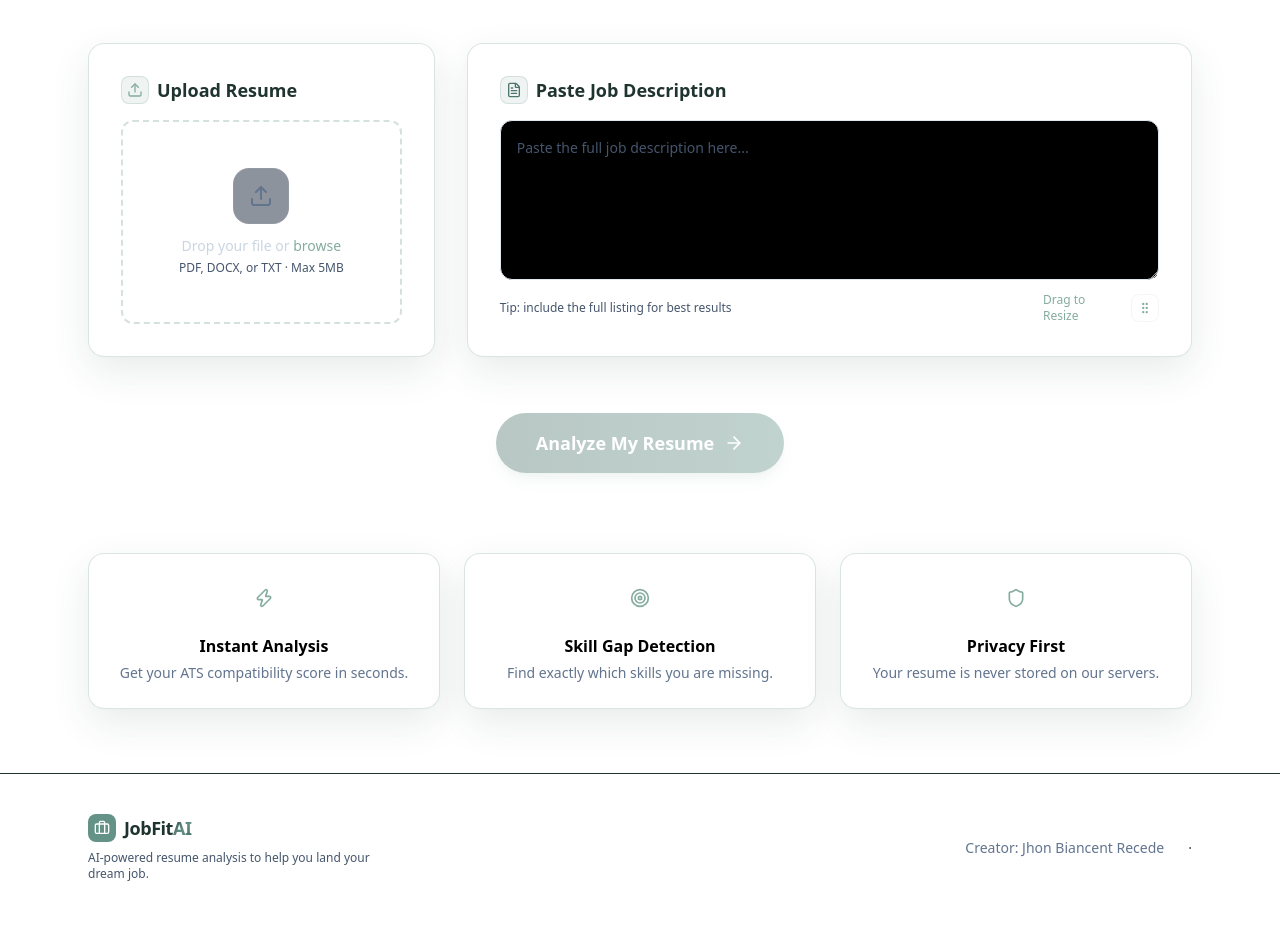
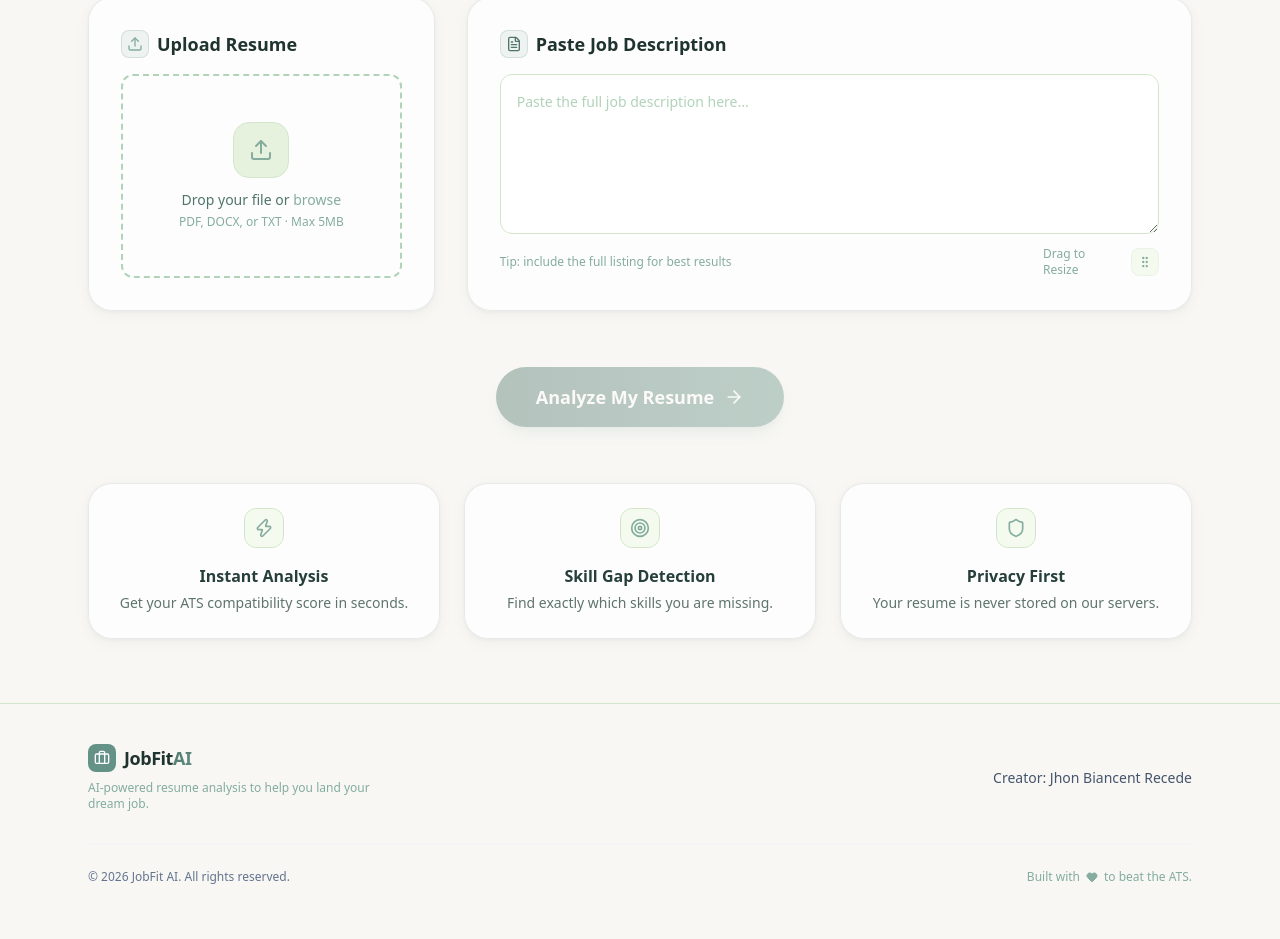
Before and after one commit to jhonbiancent/jobfit-ai, a Next.js app: page / in a window 1280 px wide. Shown: the part 372-1311 px from the top of the page. Built offline with nearby package versions, Linux system fonts and the light colour scheme.

Commit message:
style: upgraded further the frontend UI

```diff
--- a/app/globals.css
+++ b/app/globals.css
@@ -15,38 +15,34 @@
 }
 
 :root {
-  --background: #ffffff;
+  --background: #f8f7f4;
   --foreground: #1f332f;
   --muted: #5f746d;
-  --card: rgba(255, 255, 255, 0.58);
-  --card-border: rgba(101, 146, 135, 0.24);
-  --card-hover: rgba(255, 255, 255, 0.78);
+  --card: rgba(255, 255, 255, 0.78);
+  --card-border: rgba(38, 63, 58, 0.1);
+  --card-hover: rgba(255, 255, 255, 0.92);
   --soft-surface: rgba(177, 211, 185, 0.34);
 }
 
 /* --- Base --- */
 body {
-  background-color: #ffffff;
+  background-color: var(--background);
   color: var(--foreground);
   font-family: var(--font-sans), system-ui, sans-serif;
   min-height: 100vh;
-}
-
-/* Soft paper-like surface for the light brand palette. */
-body::before {
-  content: none;
+  -webkit-font-smoothing: antialiased;
 }
 
 /* --- Glass Card --- */
 .glass-card {
   background: var(--card);
-  backdrop-filter: blur(16px);
-  -webkit-backdrop-filter: blur(16px);
+  backdrop-filter: blur(12px);
+  -webkit-backdrop-filter: blur(12px);
   border: 1px solid var(--card-border);
-  border-radius: 1rem;
+  border-radius: 1.5rem;
   box-shadow:
-    0 0 0 1px rgba(255, 255, 255, 0.36) inset,
-    0 14px 38px rgba(38, 63, 58, 0.1);
+    0 1px 4px rgba(38, 63, 58, 0.06),
+    0 4px 16px rgba(38, 63, 58, 0.04);
   transition:
     border-color 0.3s ease,
     box-shadow 0.3s ease,
@@ -54,22 +50,22 @@ body::before {
 }
 
 .glass-card:hover {
-  border-color: rgba(101, 146, 135, 0.38);
+  border-color: rgba(38, 63, 58, 0.16);
   background: var(--card-hover);
   box-shadow:
-    0 0 0 1px rgba(255, 255, 255, 0.54) inset,
-    0 18px 46px rgba(38, 63, 58, 0.14);
+    0 2px 8px rgba(38, 63, 58, 0.08),
+    0 8px 24px rgba(38, 63, 58, 0.06);
 }
 
 /* --- Typography --- */
 .gradient-text {
-  background: linear-gradient(135deg, #263f3a 0%, #659287 55%, #3f635b 100%);
+  background: linear-gradient(135deg, #4f746b 0%, #659287 100%);
   -webkit-background-clip: text;
   -webkit-text-fill-color: transparent;
   background-clip: text;
 }
 .gradient-text-brand {
-  background: linear-gradient(135deg, #88bda4 0%, #b1d3b9 55%, #e6f2dd 100%);
+  background: linear-gradient(135deg, #4f746b 0%, #84ac9f 100%);
   -webkit-background-clip: text;
   -webkit-text-fill-color: transparent;
   background-clip: text;
@@ -119,33 +115,24 @@ body::before {
 .btn-glow {
   position: relative;
   overflow: hidden;
+  transition: all 0.3s ease;
 }
 
-.btn-glow::before {
-  content: "";
+.btn-glow::after {
+  content: '';
   position: absolute;
-  inset: -2px;
-  border-radius: inherit;
-  background: linear-gradient(135deg, #659287, #b1d3b9, #4f746b, #659287);
-  background-size: 300% 300%;
-  animation: gradient-shift 4s ease infinite;
-  z-index: -1;
+  top: -50%;
+  left: -50%;
+  width: 200%;
+  height: 200%;
+  background: radial-gradient(circle, rgba(101, 146, 135, 0.2) 0%, transparent 70%);
   opacity: 0;
   transition: opacity 0.3s ease;
+  pointer-events: none;
 }
 
-.btn-glow:hover::before {
+.btn-glow:hover::after {
   opacity: 1;
-}
-
-@keyframes gradient-shift {
-  0%,
-  100% {
-    background-position: 0% 50%;
-  }
-  50% {
-    background-position: 100% 50%;
-  }
 }
 
 /* --- Fade In Animation --- */
@@ -161,7 +148,7 @@ body::before {
 }
 
 .animate-fade-in-up {
-  animation: fade-in-up 0.6s ease-out forwards;
+  animation: fade-in-up 0.6s cubic-bezier(0.16, 1, 0.3, 1) forwards;
   opacity: 0;
 }
 
@@ -174,31 +161,11 @@ body::before {
 .delay-300 {
   animation-delay: 0.3s;
 }
-.delay-400 {
-  animation-delay: 0.4s;
-}
-.delay-500 {
-  animation-delay: 0.5s;
-}
 
-/* --- Subtle Pulse for Upload Drop Zone --- */
-@keyframes pulse-border {
-  0%,
-  100% {
-    border-color: rgba(101, 146, 135, 0.24);
-  }
-  50% {
-    border-color: rgba(101, 146, 135, 0.48);
-  }
-}
-
-.upload-zone-idle {
-  animation: pulse-border 3s ease-in-out infinite;
-}
-
+/* --- Upload Drop Zone --- */
 .upload-zone-idle:hover {
-  animation: none;
-  border-color: rgba(101, 146, 135, 0.72) !important;
+  border-color: rgba(79, 116, 107, 0.5);
+  background: rgba(101, 146, 135, 0.05);
 }
 
 /* --- Chip animations --- */
@@ -219,14 +186,14 @@ body::before {
 }
 
 ::-webkit-scrollbar-track {
-  background: rgba(101, 146, 135, 1);
+  background: transparent;
 }
 
 ::-webkit-scrollbar-thumb {
-  background: rgba(250, 250, 250, 0.8);
+  background: rgba(38, 63, 58, 0.15);
   border-radius: 3px;
 }
 
 ::-webkit-scrollbar-thumb:hover {
-  background: rgba(101, 146, 135, 0.54);
+  background: rgba(38, 63, 58, 0.3);
 }
--- a/app/page.tsx
+++ b/app/page.tsx
@@ -141,13 +141,13 @@ export default function Home() {
   return (
     <main className="min-h-full max-w-6xl mx-auto px-6 py-8 md:py-0 md:pb-16 flex flex-col items-center">
       {/* Hero */}
-      <div className="text-center mb-14 mt-4 md:mt-8 animate-fade-in-up">
+      <div className="text-center mb-10 mt-4 md:mt-8 animate-fade-in-up">
 
-        <h1 className="text-4xl sm:text-5xl md:text-6xl lg:text-7xl font-extrabold mb-6 tracking-tight leading-tight">
+        <h1 className="text-4xl sm:text-5xl md:text-6xl font-extrabold mb-6 tracking-tight leading-tight">
           Is your resume<br className="hidden sm:block" />
           <span className="gradient-text"> JobFit?</span>
         </h1>
-        <p className="text-base md:text-lg text-slate-400 max-w-2xl mx-auto leading-relaxed">
+        <p className="text-base md:text-lg text-[var(--muted)] max-w-2xl mx-auto leading-relaxed">
           Upload your resume, paste the job description, and let our AI score your fit,
           flag missing skills, and suggest targeted improvements.
         </p>
@@ -172,7 +172,7 @@ export default function Home() {
                 ? 'border-brand-500 bg-brand-500/5'
                 : file
                   ? 'border-green-500/30 bg-green-500/5'
-                  : 'upload-zone-idle border-card-border'
+                  : 'border-brand-300'
             }`}
           >
             <input
@@ -184,22 +184,22 @@ export default function Home() {
             {file ? (
               <div className="flex flex-col items-center gap-3">
                 <div className="w-14 h-14 rounded-2xl bg-green-500/10 border border-green-500/20 flex items-center justify-center">
-                  <CheckCircle className="w-7 h-7 text-green-400" />
+                  <CheckCircle className="w-7 h-7 text-green-600" />
                 </div>
                 <div className="text-center">
-                  <p className="font-medium text-slate-200 break-all px-2 text-sm">{file.name}</p>
-                  <p className="text-xs text-slate-500 mt-1">{(file.size / 1024 / 1024).toFixed(2)} MB · Ready</p>
+                  <p className="font-medium text-brand-900 break-all px-2 text-sm">{file.name}</p>
+                  <p className="text-xs text-brand-400 mt-1">{(file.size / 1024 / 1024).toFixed(2)} MB · Ready</p>
                 </div>
               </div>
             ) : (
               <>
-                <div className="w-14 h-14 rounded-2xl bg-slate-800/50 border border-white/5 flex items-center justify-center mb-3">
-                  <Upload className="w-6 h-6 text-slate-500" />
+                <div className="w-14 h-14 rounded-2xl bg-brand-100 border border-brand-200 flex items-center justify-center mb-3">
+                  <Upload className="w-6 h-6 text-brand-400" />
                 </div>
-                <p className="font-medium text-slate-300 mb-1 text-sm">
+                <p className="font-medium text-brand-600 mb-1 text-sm">
                   Drop your file or <span className="text-brand-400">browse</span>
                 </p>
-                <p className="text-xs text-slate-600">PDF, DOCX, or TXT · Max 5MB</p>
+                <p className="text-xs text-brand-400">PDF, DOCX, or TXT · Max 5MB</p>
               </>
             )}
           </div>
@@ -219,10 +219,10 @@ export default function Home() {
             onChange={(e) => setJdText(e.target.value)}
             placeholder="Paste the full job description here..."
             style={jdTextareaHeight ? { height: jdTextareaHeight } : undefined}
-            className="block w-full min-h-70 lg:min-h-40 bg-black border border-card-border rounded-xl p-4 text-sm text-slate-200 placeholder:text-slate-600 focus:outline-none focus:ring-2 focus:ring-accent/30 focus:border-accent/30 resize-y overflow-auto transition-colors leading-relaxed"
+            className="block w-full min-h-70 lg:min-h-40 bg-white border border-brand-200 rounded-xl p-4 text-sm text-brand-900 placeholder:text-brand-300 focus:outline-none focus:ring-2 focus:ring-accent/30 focus:border-accent/30 resize-y overflow-auto transition-colors leading-relaxed"
           ></textarea>
           <div className="flex items-center justify-between mt-3 gap-3">
-            <p className="text-xs text-slate-600">
+            <p className="text-xs text-brand-400">
               {jdText.length > 0 ? `${jdText.split(/\s+/).filter(Boolean).length} words` : 'Tip: include the full listing for best results'}
             </p>
             <div className="flex justify-center gap-2 items-center">
@@ -232,7 +232,7 @@ export default function Home() {
                   onPointerDown={handleDescriptionResizeStart}
                   aria-label="Resize job description field"
                   title="Drag to resize"
-                  className="inline-flex h-7 w-7 shrink-0 cursor-ns-resize items-center justify-center rounded-lg border border-brand-400/10 bg-white/3 text-brand-400 transition hover:border-accent/30 hover:text-slate-300 focus:outline-none focus:ring-2 focus:ring-accent/30"
+                  className="inline-flex h-7 w-7 shrink-0 cursor-ns-resize items-center justify-center rounded-lg border border-brand-400/10 bg-brand-50 text-brand-400 transition hover:border-accent/30 hover:text-brand-600 focus:outline-none focus:ring-2 focus:ring-accent/30"
                 >
                   <GripVertical className="w-3.5 h-3.5" />
                 </button>
@@ -244,7 +244,7 @@ export default function Home() {
 
       {/* Error */}
       {error && (
-        <div className="mt-8 p-4 bg-red-500/10 border border-red-500/20 text-red-400 rounded-xl w-full max-w-2xl text-center text-sm animate-fade-in-up">
+        <div className="mt-8 p-4 bg-red-500/10 border border-red-500/20 text-red-600 rounded-xl w-full max-w-2xl text-center text-sm animate-fade-in-up">
           {error}
         </div>
       )}
@@ -264,7 +264,7 @@ export default function Home() {
         <button
           onClick={handleAnalyze}
           disabled={!file || !jdText.trim() || !turnstileToken || isAnalyzing}
-          className="btn-glow group relative inline-flex items-center gap-2.5 px-10 py-4 bg-linear-to-r from-brand-600 to-accent text-white rounded-full font-bold text-lg transition-all disabled:opacity-40 disabled:cursor-not-allowed shadow-lg shadow-brand-500/20 hover:shadow-brand-500/40 hover:scale-[1.02] active:scale-[0.98]"
+          className="group relative inline-flex items-center gap-2.5 px-10 py-4 bg-linear-to-r from-brand-600 to-accent text-white rounded-full font-bold text-lg transition-all disabled:opacity-40 disabled:cursor-not-allowed shadow-lg shadow-brand-500/20 hover:shadow-brand-500/40 hover:scale-[1.02] active:scale-[0.98]"
         >
           {isAnalyzing ? (
             <>
@@ -281,14 +281,14 @@ export default function Home() {
       </div>
 
       {/* Feature Cards */}
-      <div className="grid grid-cols-1 sm:grid-cols-3 gap-4 md:gap-6 w-full mt-20 animate-fade-in-up delay-400">
+      <div className="grid grid-cols-1 sm:grid-cols-3 gap-4 md:gap-6 w-full mt-14 animate-fade-in-up delay-300">
         {features.map((feature, i) => (
           <div key={i} className="glass-card p-6 text-center group">
-            <div className="w-10 h-10 rounded-xl bg-white/5 border border-white/5 flex items-center justify-center mx-auto mb-4 text-brand-400 group-hover:text-white group-hover:bg-brand-500/20 group-hover:border-brand-500/20 transition-all">
+            <div className="w-10 h-10 rounded-xl bg-brand-50 border border-brand-200 flex items-center justify-center mx-auto mb-4 text-brand-400 group-hover:text-brand-900 group-hover:bg-brand-500/20 group-hover:border-brand-500/20 transition-all">
               {feature.icon}
             </div>
-            <h3 className="font-semibold text-black mb-1">{feature.title}</h3>
-            <p className="text-sm text-slate-500 leading-relaxed">{feature.description}</p>
+            <h3 className="font-semibold text-brand-900 mb-1">{feature.title}</h3>
+            <p className="text-sm text-[var(--muted)] leading-relaxed">{feature.description}</p>
           </div>
         ))}
       </div>
--- a/components/ui/Footer.tsx
+++ b/components/ui/Footer.tsx
@@ -3,7 +3,7 @@ import Link from 'next/link';
 
 export default function Footer() {
   return (
-    <footer className="w-full border-t border-white-10/20 mt-auto">
+    <footer className="w-full border-t border-brand-200 mt-auto">
       <div className="max-w-6xl mx-auto px-6 py-10">
         <div className="flex flex-col md:flex-row items-center justify-between gap-6">
           {/* Brand */}
@@ -16,24 +16,23 @@ export default function Footer() {
                 JobFit<span className="gradient-text">AI</span>
               </span>
             </Link>
-            <p className="text-xs text-slate-600 max-w-xs text-center md:text-left">
+            <p className="text-xs text-brand-400 max-w-xs text-center md:text-left">
               AI-powered resume analysis to help you land your dream job.
             </p>
           </div>
 
           {/* Links */}
-          <div className="flex items-center gap-6 text-sm text-slate-500">
-            <Link href="/" className="hover:text-slate-300 transition-colors">Creator: Jhon Biancent Recede</Link>
-            <span className="text-slate-700">·</span>
+          <div className="flex items-center gap-6 text-sm text-slate-600">
+            <Link href="/" className="hover:text-brand-600 transition-colors">Creator: Jhon Biancent Recede</Link>
           </div>
         </div>
 
         {/* Bottom bar */}
-        <div className="mt-8 pt-6 border-t border-white/5 flex flex-col md:flex-row items-center justify-between gap-3">
-          <p className="text-xs text-slate-600">
+        <div className="mt-8 pt-6 border-t border-slate-100 flex flex-col md:flex-row items-center justify-between gap-3">
+          <p className="text-xs text-slate-500">
             © {new Date().getFullYear()} JobFit AI. All rights reserved.
           </p>
-          <div className="flex items-center gap-1 text-xs text-slate-600">
+          <div className="flex items-center gap-1 text-xs text-brand-400">
             Built with <Heart className="w-3 h-3 mx-0.5" fill="currentColor" /> to beat the ATS.
           </div>
         </div>
--- a/components/ui/Header.tsx
+++ b/components/ui/Header.tsx
@@ -1,12 +1,12 @@
 import Link from 'next/link';
-import { Briefcase, Mail } from 'lucide-react';
+import { Briefcase } from 'lucide-react';
 
 export default function Header() {
   return (
     <header className="sticky top-0 z-50 w-full  bg-(--color-accent) backdrop-blur-xl">
       <div className="max-w-6xl mx-auto px-6 h-16 flex items-center justify-between">
         <Link href="/" className="flex items-center gap-2.5 group">
-          <div className="w-9 h-9 rounded-xl bg-linear-to-br from-brand-100 to-brand-300 flex items-center justify-center shadow-lg shadow-brand-500/20 group-hover:shadow-brand-500/40 transition-shadow">
+          <div className="w-9 h-9 rounded-xl bg-linear-to-br from-white/25 to-white/10 flex items-center justify-center shadow-lg shadow-brand-500/20 group-hover:shadow-brand-500/40 transition-shadow">
             <Briefcase className="w-5 h-5 text-white" />
           </div>
           <span className="text-xl font-bold tracking-tight">
@@ -16,7 +16,7 @@ export default function Header() {
         <nav className="flex items-center gap-4">
           <Link
             href="/dashboard"
-            className="text-sm font-medium text-white hover:text-white transition-colors px-3 py-2 rounded-lg hover:bg-white/5"
+            className="text-sm font-medium text-white hover:text-brand-100 transition-colors px-3 py-2 rounded-lg hover:bg-white/10"
           >
             Analysis
           </Link>
```
Also changed, not shown: app/dashboard/page.tsx (+27 -27 lines).
